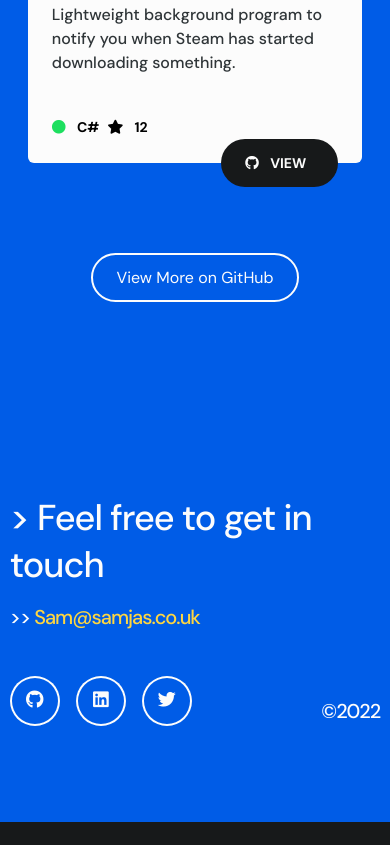
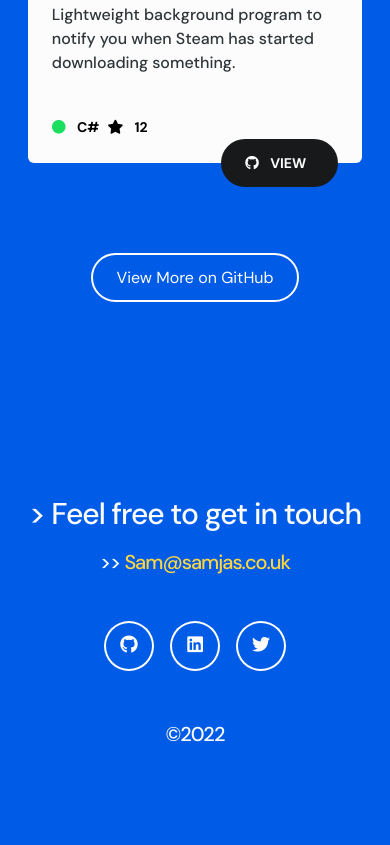
Before and after one commit to Avinch/avinch.github.io, a plain HTML site: page index.html in a window 390 px wide. Shown: the part 2307-3152 px from the top of the page. Before the commit the page ends 3129 px from the top, so only its background shows below. Drawn offline with nearby package versions, Linux system fonts and the light colour scheme; files that its build step writes are made by us from their sources.

Commit message:
feat: update footer mobile responsiveness on smaller screens

```diff
--- a/assets/css/style.css
+++ b/assets/css/style.css
@@ -540,8 +540,34 @@ footer .copyright h2 {
 		padding: 0;
 	}
 
+	footer h1 {
+		font-size: var(--pt-type-30);
+		text-align: center;
+	}
+
 	footer h2 {
 		font-size: var(--pt-type-20);
+	}
+
+	footer .footerContent_Bundle h2 {
+		display: block;
+	}
+
+	footer nav {
+		display: flex;
+		justify-content: center;
+	}
+
+	footer ul {
+		width: 100%;
+	}
+
+	.footerContent_Wrapper {
+		flex-direction: column;
+	}
+
+	.copyright h2 {
+		margin: var(--pt-type-48);
 	}
 }
 
```
